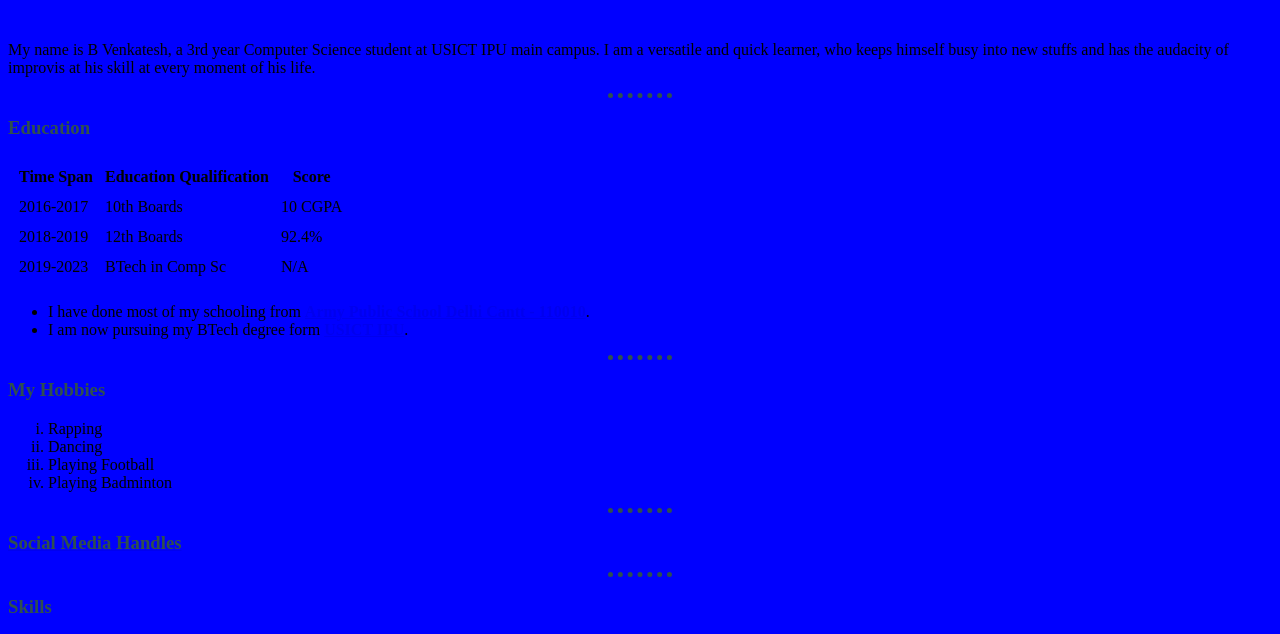
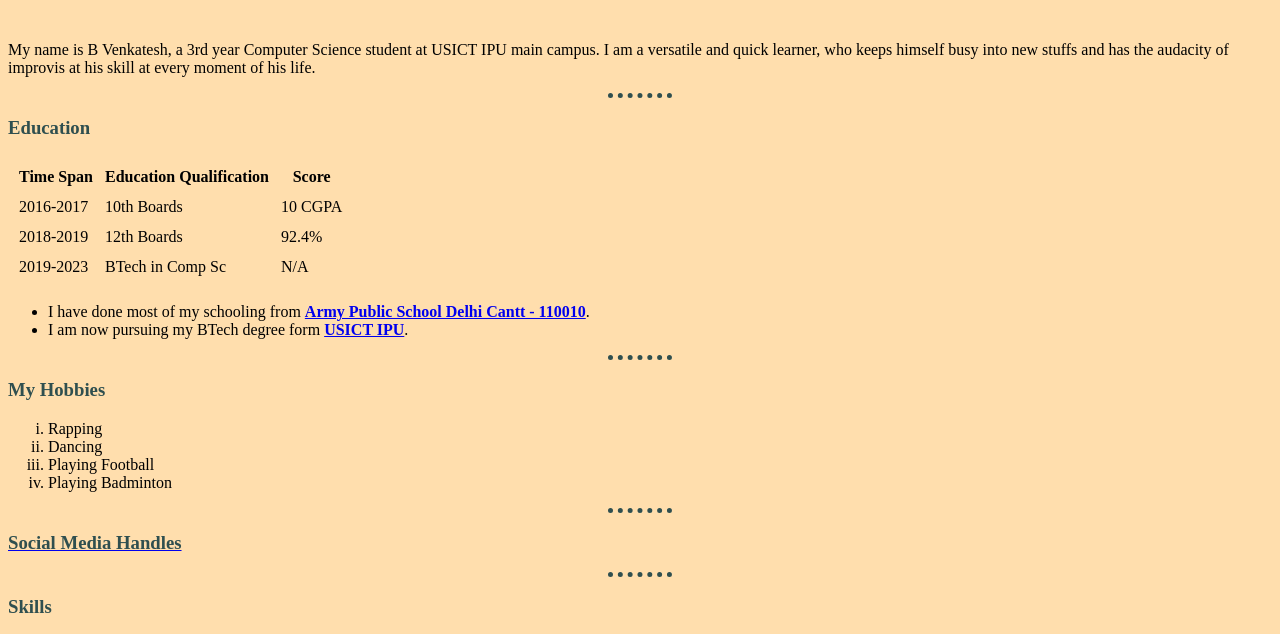
Before and after one commit to B-Venkatesh7210/First-Personal-website, a plain HTML site: page index.html in a window 1280 px wide. Shown: the part 204-838 px from the top of the page. Drawn offline with Linux system fonts and the light colour scheme.

Commit message:
Changed BG again

```diff
--- a/css/styles.css
+++ b/css/styles.css
@@ -1,5 +1,5 @@
 body{
-  background-color: blue;
+  background-color: navajowhite;
 }
 hr{
   border-style: dotted none none;
```
